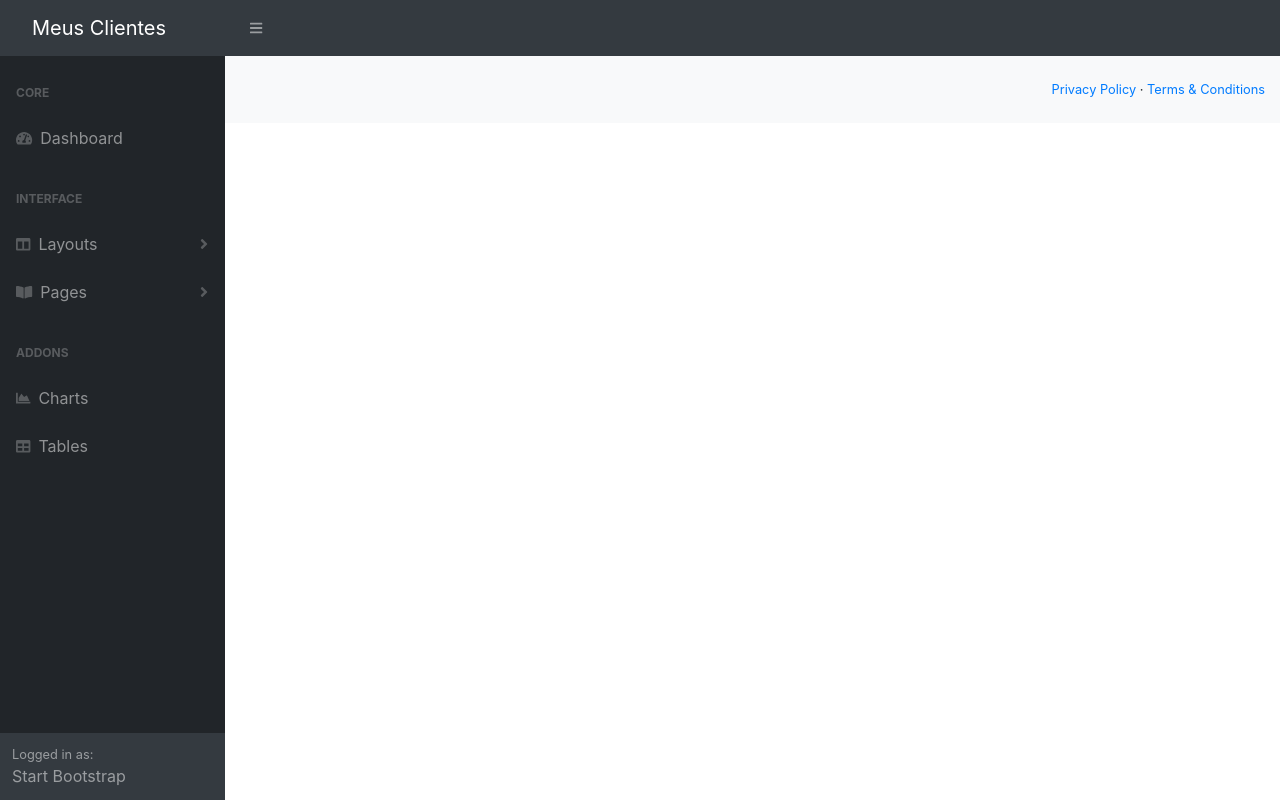
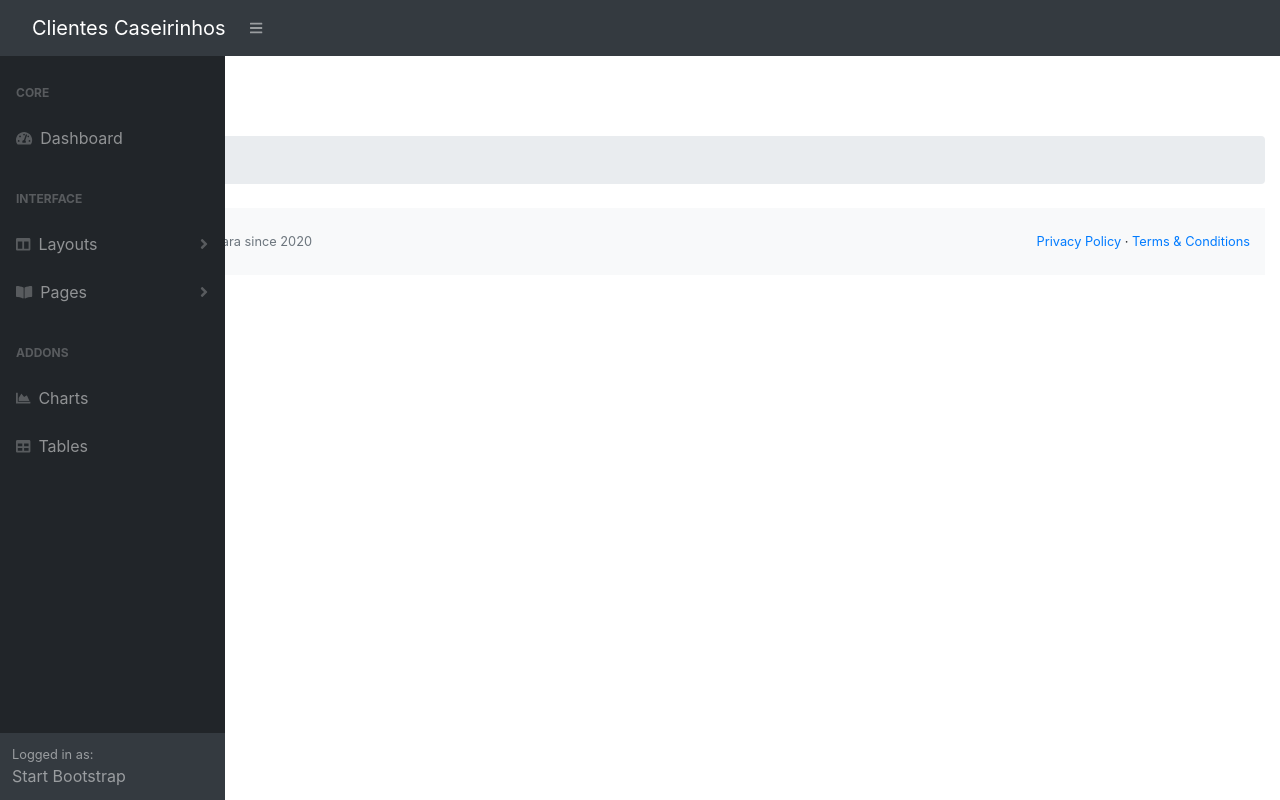
Before and after one commit to MonthAlcantara/API-Rest-Clientes-Angular-SpringBoot, an Angular app in the folder frontend/clientes-app/: page / in a window 1280 px wide. Built offline with nearby package versions, Linux system fonts and the light colour scheme.

Commit message:
Adcionado Home ao projeto

```diff
--- a/frontend/clientes-app/src/app/app.component.html
+++ b/frontend/clientes-app/src/app/app.component.html
@@ -3,7 +3,8 @@
   <app-sidebar></app-sidebar>
   <div id="layoutSidenav_content">
     <main>
-      <div class="layoutSidenav-fluid">
+      <div class="container-fluid">
+          <app-home></app-home>
           <app-footer></app-footer>
       </div>
     </main>
--- a/frontend/clientes-app/src/app/app.module.ts
+++ b/frontend/clientes-app/src/app/app.module.ts
@@ -4,12 +4,14 @@ import { NgModule } from '@angular/core';
 import { AppRoutingModule } from './app-routing.module';
 import { AppComponent } from './app.component';
 
-import {TemplateModule} from './template/template.module'
+import {TemplateModule} from './template/template.module';
+import { HomeComponent } from './home/home.component'
 
 
 @NgModule({
   declarations: [
-    AppComponent
+    AppComponent,
+    HomeComponent
   ],
   imports: [
     BrowserModule,
--- /dev/null
+++ b/frontend/clientes-app/src/app/home/home.component.html
@@ -0,0 +1,4 @@
+<h1 class="mt-4">Home</h1>
+<ol class="breadcrumb mb-4">
+  <li class="breadcrumb-item active">Bem vindo</li>
+</ol>
--- /dev/null
+++ b/frontend/clientes-app/src/app/home/home.component.ts
@@ -0,0 +1,15 @@
+import { Component, OnInit } from '@angular/core';
+
+@Component({
+  selector: 'app-home',
+  templateUrl: './home.component.html',
+  styleUrls: ['./home.component.css']
+})
+export class HomeComponent implements OnInit {
+
+  constructor() { }
+
+  ngOnInit(): void {
+  }
+
+}
--- a/frontend/clientes-app/src/app/template/footer/footer.component.html
+++ b/frontend/clientes-app/src/app/template/footer/footer.component.html
@@ -1,7 +1,7 @@
 <footer class="py-4 bg-light mt-auto">
     <div class="container-fluid">
         <div class="d-flex align-items-center justify-content-between small">
-            <div class="text-muted">Copyright &copy; Your Website 2019</div>
+            <div class="text-muted">Copyright &copy; Caseirinhos Alcântara since 2020</div>
             <div>
                 <a href="#">Privacy Policy</a>
                 &middot;
--- a/frontend/clientes-app/src/app/template/navbar/navbar.component.html
+++ b/frontend/clientes-app/src/app/template/navbar/navbar.component.html
@@ -1,5 +1,5 @@
 <nav class="sb-topnav navbar navbar-expand navbar-dark bg-dark">
-    <a class="navbar-brand" href="#">Meus Clientes</a>
+    <a class="navbar-brand" href="#">Clientes Caseirinhos</a>
     <button class="btn btn-link btn-sm order-1 order-lg-0" id="sidebarToggle" href="#">
         <i class="fas fa-bars"></i>
     </button>
```
Also changed, not shown: frontend/clientes-app/src/app/home/home.component.css (added), 1 other file (tests, documents, lock files or other folders).
